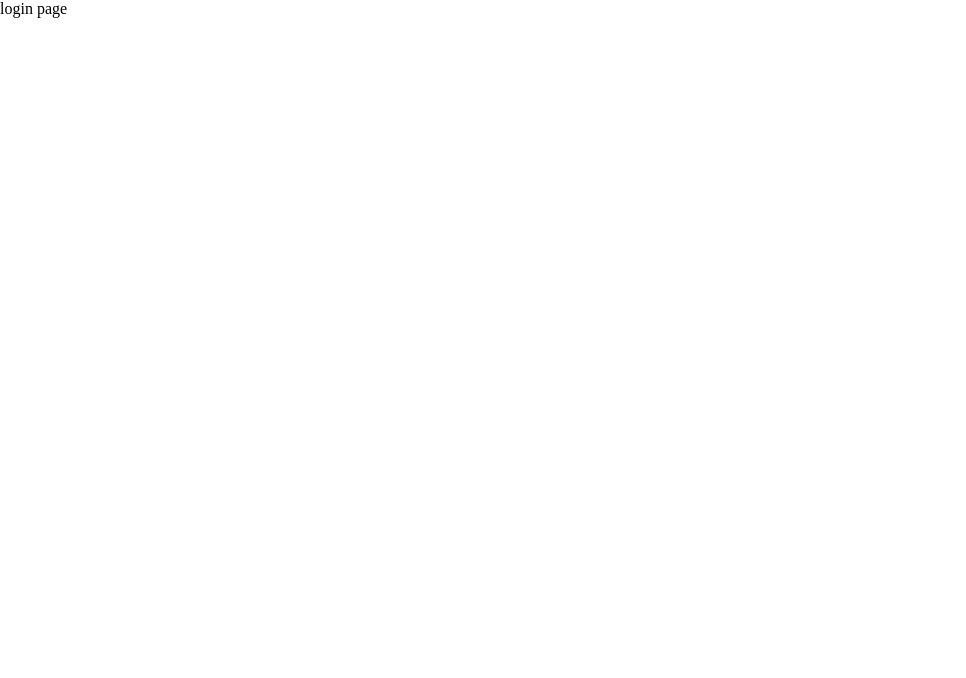
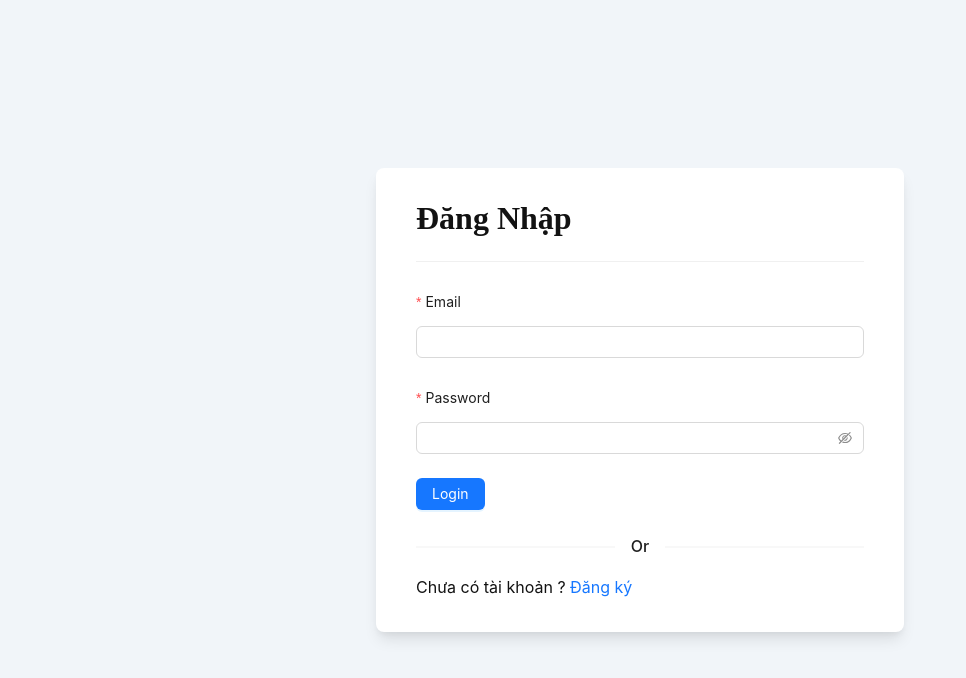
Before and after one commit to vanthoi08/Base-Test-Fresher, a React (Vite) app: page /login in a window 1280 px wide. Shown: the top 678 px of the page, without its empty margins (0-966 px from the left). Built offline with nearby package versions, Linux system fonts and the light colour scheme.

Commit message:
#23 Chuc nang Register

```diff
--- a/src/pages/login/index.jsx
+++ b/src/pages/login/index.jsx
@@ -1,9 +1,76 @@
+import { Button, Col, Form, Input, notification, Row, message } from "antd";
+import { Divider } from "antd";
+import "./login.scss";
+import { Link, useNavigate } from "react-router-dom";
+import { useState } from "react";
+import { callRegister } from "../../services/api";
+const LoginPage = () =>{
 
-const LoginPage = () =>{
-    return(
+    const [isSubmit, setIsSubmit] = useState(false);
+    const onFinish = () =>{
+alert("me")
+    }
+    return (
         <>
-        login page
+          <div className="register-page" >
+            <main className="main">
+              <div className="container">
+                <section className="wrapper">
+                  <div className="heading">
+                    <h2 className="text text-large">Đăng Nhập</h2>
+                    <Divider />
+                  </div>
+                  <Form
+                    name="basic"
+                    labelCol={{ span: 6 }}
+                    onFinish={onFinish}
+                    autoComplete="off"
+                    style={{ maxWidth: 600, margin: "0 auto" }}
+                  >
+
+                    <Form.Item
+                      labelCol={{ span: 24 }}
+                      label="Email :"
+                      name="email"
+                      rules={[
+                        { required: true, message: "email không được để trống !" },
+                      ]}
+                    >
+                      <Input />
+                    </Form.Item>
+
+                    <Form.Item
+                      labelCol={{ span: 24 }}
+                      label="Password :"
+                      name="password"
+                      rules={[
+                        {
+                          required: true,
+                          message: "password không được để trống !",
+                        },
+                      ]}
+                    >
+                      <Input.Password />
+                    </Form.Item>
+
+
+                    <Form.Item >
+                      <Button type="primary" htmlType="submit" loading={isSubmit}>
+                        Login
+                      </Button>
+                    </Form.Item>
+                    <Divider>Or</Divider>
+                    <p className="text text-normal">Chưa có tài khoản ?
+                      <span>
+                         <Link to={"/register"}> Đăng ký</Link>
+                      </span>
+                    </p>
+                  </Form>
+                </section>
+              </div>
+            </main>
+          </div>
         </>
-    );
+      );
 }
 export default LoginPage;
--- /dev/null
+++ b/src/pages/login/login.scss
@@ -0,0 +1,196 @@
+:root {
+    --color-white: #ffffff;
+    --color-light: #f1f5f9;
+    --color-black: #121212;
+    --color-night: #001632;
+
+    --color-red: #f44336;
+    --color-blue: #1a73e8;
+    --color-gray: #80868b;
+    --color-grayish: #dadce0;
+
+    --shadow-normal: 0 1px 3px 0 rgba(0, 0, 0, 0.1),
+        0 1px 2px 0 rgba(0, 0, 0, 0.06);
+    --shadow-medium: 0 4px 6px -1px rgba(0, 0, 0, 0.1),
+        0 2px 4px -1px rgba(0, 0, 0, 0.06);
+    --shadow-large: 0 10px 15px -3px rgba(0, 0, 0, 0.1),
+        0 4px 6px -2px rgba(0, 0, 0, 0.05);
+}
+
+*,
+*::before,
+*::after {
+    padding: 0;
+    margin: 0;
+}
+
+
+.register-page {
+    color: var(--color-black);
+    background: var(--color-light);
+
+
+    // Components
+    .container {
+        display: flex;
+        justify-content: center;
+        align-items: center;
+        max-width: 80rem;
+        min-height: 100vh;
+        // width: 100%;
+        padding: 0 2rem;
+        margin: 0 auto;
+    }
+
+
+    .text {
+        font-family: inherit;
+        line-height: inherit;
+        text-transform: unset;
+        text-rendering: optimizeLegibility;
+
+        &-large {
+            font-size: 2rem;
+            font-weight: 600;
+            color: var(--color-black);
+        }
+
+        &-normal {
+            font-size: 1rem;
+            font-weight: 400;
+            color: var(--color-black);
+        }
+
+        &-links {
+            font-size: 1rem;
+            font-weight: 400;
+            color: var(--color-blue);
+
+            &:hover {
+                text-decoration: underline;
+            }
+        }
+    }
+
+    // Main
+    .main {
+        .wrapper {
+            max-width: 28rem;
+            width: 100%;
+            margin: 2rem auto;
+            padding: 2rem 2.5rem;
+            border: none;
+            outline: none;
+            border-radius: 0.5rem;
+            color: var(--color-black);
+            background: var(--color-white);
+            box-shadow: var(--shadow-large);
+
+            .form {
+                width: 100%;
+                height: auto;
+                margin-top: 2rem;
+
+                .input-control {
+                    display: flex;
+                    align-items: center;
+                    justify-content: space-between;
+                    margin-bottom: 1.25rem;
+                }
+
+                .input-field {
+                    font-family: inherit;
+                    font-size: 1rem;
+                    font-weight: 400;
+                    line-height: inherit;
+                    width: 100%;
+                    height: auto;
+                    padding: 0.75rem 1.25rem;
+                    border: none;
+                    outline: none;
+                    border-radius: 2rem;
+                    color: var(--color-black);
+                    background: var(--color-light);
+                    text-transform: unset;
+                    text-rendering: optimizeLegibility;
+                }
+
+                .input-submit {
+                    font-family: inherit;
+                    font-size: 1rem;
+                    font-weight: 500;
+                    line-height: inherit;
+                    cursor: pointer;
+                    min-width: 40%;
+                    height: auto;
+                    padding: 0.65rem 1.25rem;
+                    border: none;
+                    outline: none;
+                    border-radius: 2rem;
+                    color: var(--color-white);
+                    background: var(--color-blue);
+                    box-shadow: var(--shadow-medium);
+                    text-transform: capitalize;
+                    text-rendering: optimizeLegibility;
+                }
+            }
+
+            .striped {
+                display: flex;
+                flex-direction: row;
+                justify-content: center;
+                align-items: center;
+                margin: 1rem 0;
+
+                &-line {
+                    flex: auto;
+                    flex-basis: auto;
+                    border: none;
+                    outline: none;
+                    height: 2px;
+                    background: var(--color-grayish);
+                }
+
+                &-text {
+                    font-family: inherit;
+                    font-size: 1rem;
+                    font-weight: 500;
+                    line-height: inherit;
+                    color: var(--color-black);
+                    margin: 0 1rem;
+                }
+            }
+
+            .method {
+                &-control {
+                    margin-bottom: 1rem;
+                }
+
+                &-action {
+                    font-family: inherit;
+                    font-size: 0.95rem;
+                    font-weight: 500;
+                    line-height: inherit;
+                    display: flex;
+                    justify-content: center;
+                    align-items: center;
+                    width: 100%;
+                    height: auto;
+                    padding: 0.35rem 1.25rem;
+                    outline: none;
+                    border: 2px solid var(--color-grayish);
+                    border-radius: 2rem;
+                    color: var(--color-black);
+                    background: var(--color-white);
+                    text-transform: capitalize;
+                    text-rendering: optimizeLegibility;
+                    transition: all 0.35s ease;
+
+                    &:hover {
+                        background: var(--color-light);
+                    }
+                }
+            }
+        }
+    }
+}
--- a/src/pages/register/index.jsx
+++ b/src/pages/register/index.jsx
@@ -1,12 +1,36 @@
-import { Button, Col, Form, Input, Row } from "antd";
+import { Button, Col, Form, Input, notification, Row, message } from "antd";
 import { Divider } from "antd";
 import "./register.scss";
-import { Link } from "react-router-dom";
+import { Link, useNavigate } from "react-router-dom";
+import { useState } from "react";
+import { callRegister } from "../../services/api";
 
 const RegisterPage = () => {
-  const [form] = Form.useForm();
-  const onFinish = (values) => {
-    console.log(">>> Check  value", values);
+  const [isSubmit, setIsSubmit] = useState(false);
+  const navigate = useNavigate();
+
+  const onFinish = async (values) => {
+    setIsSubmit(true);
+    const res = await callRegister(
+      values.fullName,
+      values.email,
+      values.password,
+      values.phone
+    );
+    setIsSubmit(false);
+    if(res.data){
+      notification.success({
+       message: "Register user",
+          description: "Đăng ký tài khoản thành công "
+      });
+      navigate("/login");
+    }else{
+     setIsSubmit(false);
+      notification.error({
+        message: "Register user error",
+        description: JSON.stringify(res.message)
+      })
+    }
   };
   return (
     <>
@@ -21,7 +45,6 @@
               <Form
                 name="basic"
                 labelCol={{ span: 6 }}
-                form={form}
                 onFinish={onFinish}
                 autoComplete="off"
                 style={{ maxWidth: 600, margin: "0 auto" }}
@@ -77,7 +100,7 @@
                 </Form.Item>
 
                 <Form.Item >
-                  <Button type="primary" htmlType="submit" loading={false}>
+                  <Button type="primary" htmlType="submit" loading={isSubmit}>
                     Register
                   </Button>
                 </Form.Item>
--- /dev/null
+++ b/src/services/api.js
@@ -0,0 +1,14 @@
+import axios from "../utils/axios-customize";
+
+
+const callRegister = (fullName, email, password, phone)=>{
+const URL_BACKEND = "/api/v1/user/register";
+ const data = {
+    fullName:fullName,
+    email:email,
+    password:password,
+    phone:phone
+             }
+    return axios.post(URL_BACKEND,data);
+}
+ export {callRegister}
--- a/src/utils/axios-customize.js
+++ b/src/utils/axios-customize.js
@@ -20,10 +20,12 @@
 instance.interceptors.response.use(function (response) {
     // Any status code that lie within the range of 2xx cause this function to trigger
     // Do something with response data
+    if(response.data && response.data.data) return response.data;
     return response;
   }, function (error) {
     // Any status codes that falls outside the range of 2xx cause this function to trigger
     // Do something with response error
+    if(error.response && error.response.data) return error.response.data;
     return Promise.reject(error);
   });
   export default instance;
```
